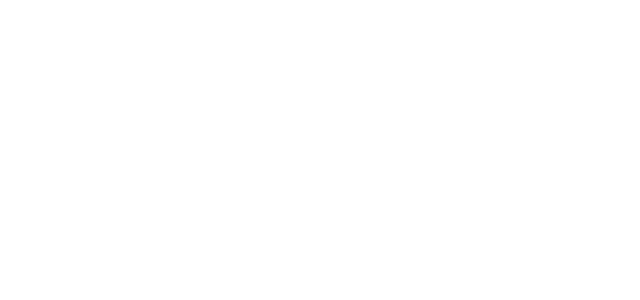
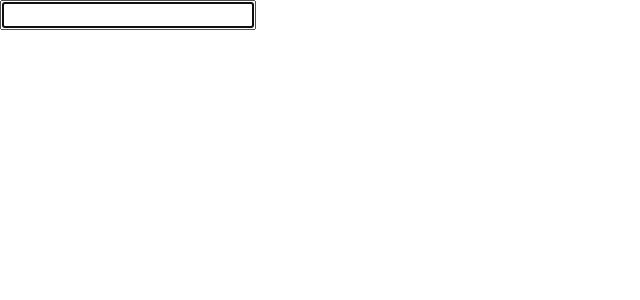
Before and after one commit to sokollya/dictionary-react-app, a React (Create React App) app: page / in a window 1280 px wide. Shown: the top 300 px of the page, without its empty margins (0-640 px from the left). Built offline with nearby package versions, Linux system fonts and the light colour scheme.

Commit message:
Search Engine

```diff
--- a/src/App.js
+++ b/src/App.js
@@ -1,7 +1,12 @@
+import Dictionary from "./Dictionary";
 import "./App.css";
 
 function App() {
-  return <div className="App"></div>;
+  return (
+    <div className="App">
+      <Dictionary />
+    </div>
+  );
 }
 
 export default App;
--- /dev/null
+++ b/src/Dictionary.js
@@ -0,0 +1,18 @@
+import React, { useState } from "react";
+import "./Dictionary.css";
+export default function Dictionary() {
+  let [keyword, setKeyword] = useState("");
+  function search(event) {
+    event.preventDefault();
+  }
+  function handleKeywordChange(event) {
+    setKeyword(event.target.value);
+  }
+  return (
+    <div className="Dictionary">
+      <form onSubmit={search}>
+        <input type="search" autoFocus={true} onChange={handleKeywordChange} />
+      </form>
+    </div>
+  );
+}
```
Also changed, not shown: src/Dictionary.css (added).
